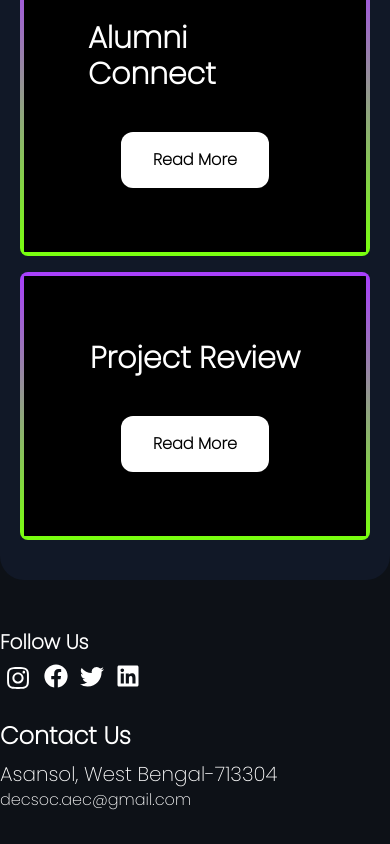
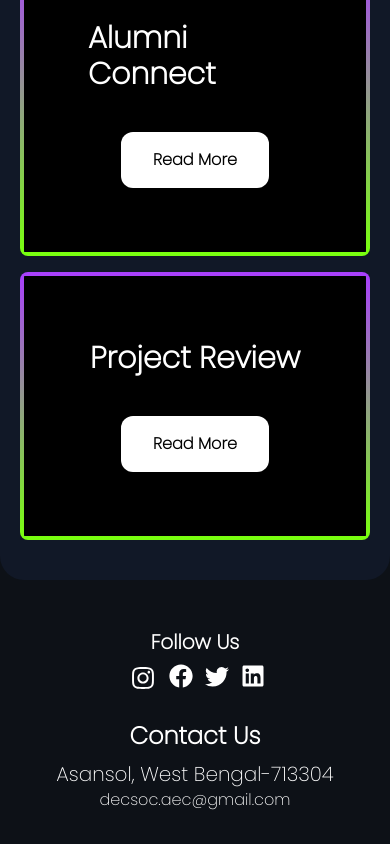
Before and after one commit to DevSoc-Asansol2023/DevSoc-Main, a React (Vite) app: page / in a window 390 px wide. Shown: the part 4506-5350 px from the top of the page. Built offline with nearby package versions, Linux system fonts and the light colour scheme.

Commit message:
Styled the Footer Items and Made it Responsive

```diff
--- a/src/main_page/footer.jsx
+++ b/src/main_page/footer.jsx
@@ -6,27 +6,27 @@ function Footer(){
   return (
     <footer className="bg-[#0D1117] text-white py-8 font-poppins">
       <div className="container mx-auto">
-        <div className="flex flex-col justify-between mt-4 md:flex md:flex-row">
-          <div className="text-left">
+        <div className="flex flex-col justify-center md:flex-row md:justify-around items-center mt-4">
+          <div className="text-center md:text-left">
             <h3 className="text-xl font-semibold">Follow Us</h3>
-            <div className="flex mt-2 space-x-2 md:flex">
+            <div className="flex md:flex mt-2 space-x-2">
               <a href="https://www.instagram.com/dev.soc_aec/" className="text-white">
-                <AiOutlineInstagram className="ml-1 h-7 w-7"/>
+                <AiOutlineInstagram className="h-7 w-7 ml-1"/>
               </a>
               <a href="#" className="text-white">
-                <FaFacebook className="w-6 h-6 ml-1"/>
+                <FaFacebook className="h-6 w-6 ml-1"/>
               </a>
               <a href="https://twitter.com/devsociety2023" className="text-white">
-                <BsTwitter className="w-6 h-6 ml-1"/>
+                <BsTwitter className="h-6 w-6 ml-1"/>
               </a>
               <a href="https://www.linkedin.com/in/development-society-aec-3b6886277/" className="text-white">
-                <FaLinkedin className="w-6 h-6 ml-1"/>
+                <FaLinkedin className="h-6 w-6 ml-1"/>
               </a>
             </div>
           </div>
-          <div className="text-left">
+          <div className="text-center md:text-left">
             <h3 className="text-2xl font-semibold mt-7 md:mt-0">Contact Us</h3>
-            <p className="mt-2 text-xl ">Asansol, West Bengal-713304</p>
+            <p className=" text-xl mt-2">Asansol, West Bengal-713304</p>
             <p>decsoc.aec@gmail.com</p>
           </div>
         </div>
```
